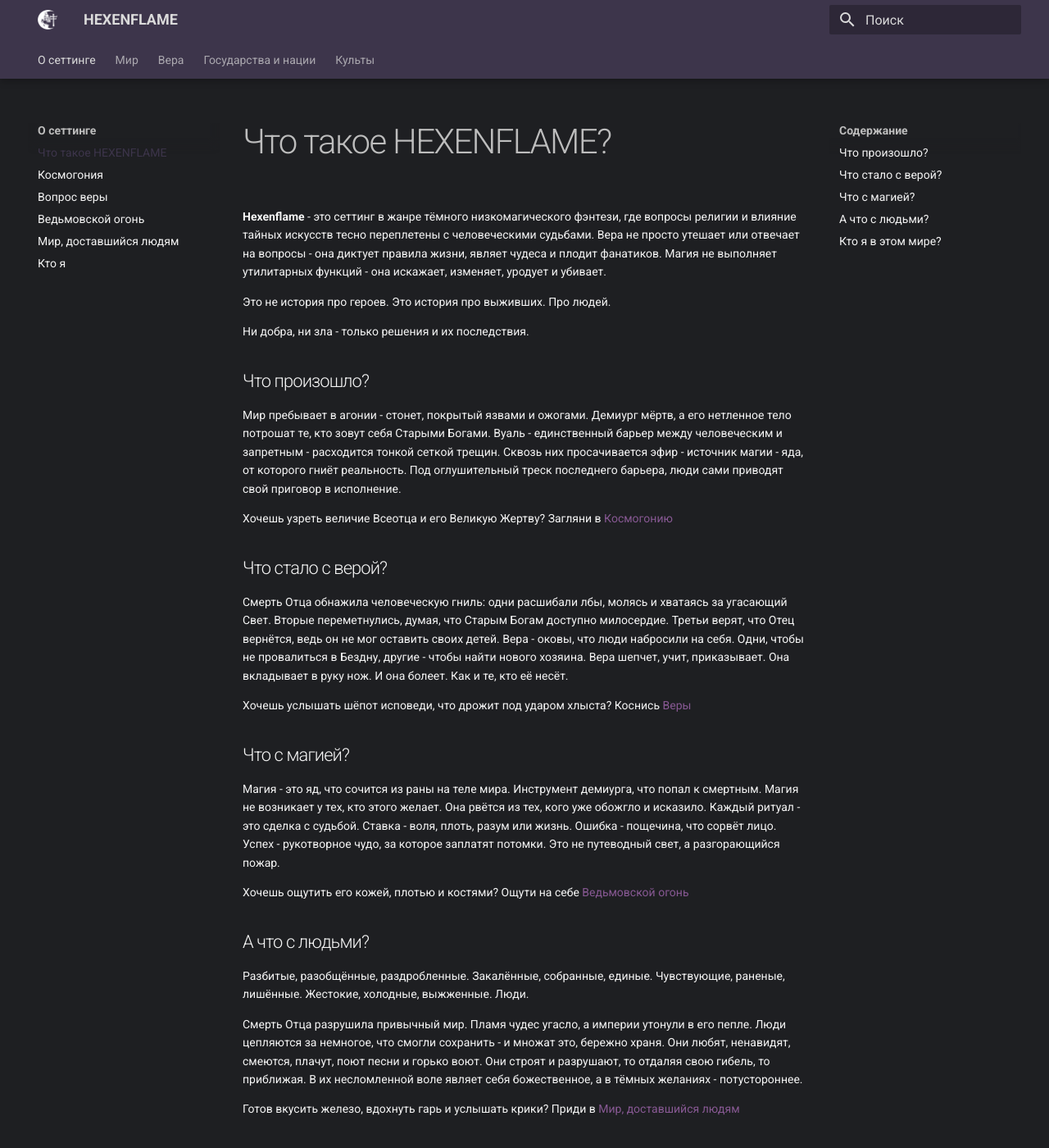
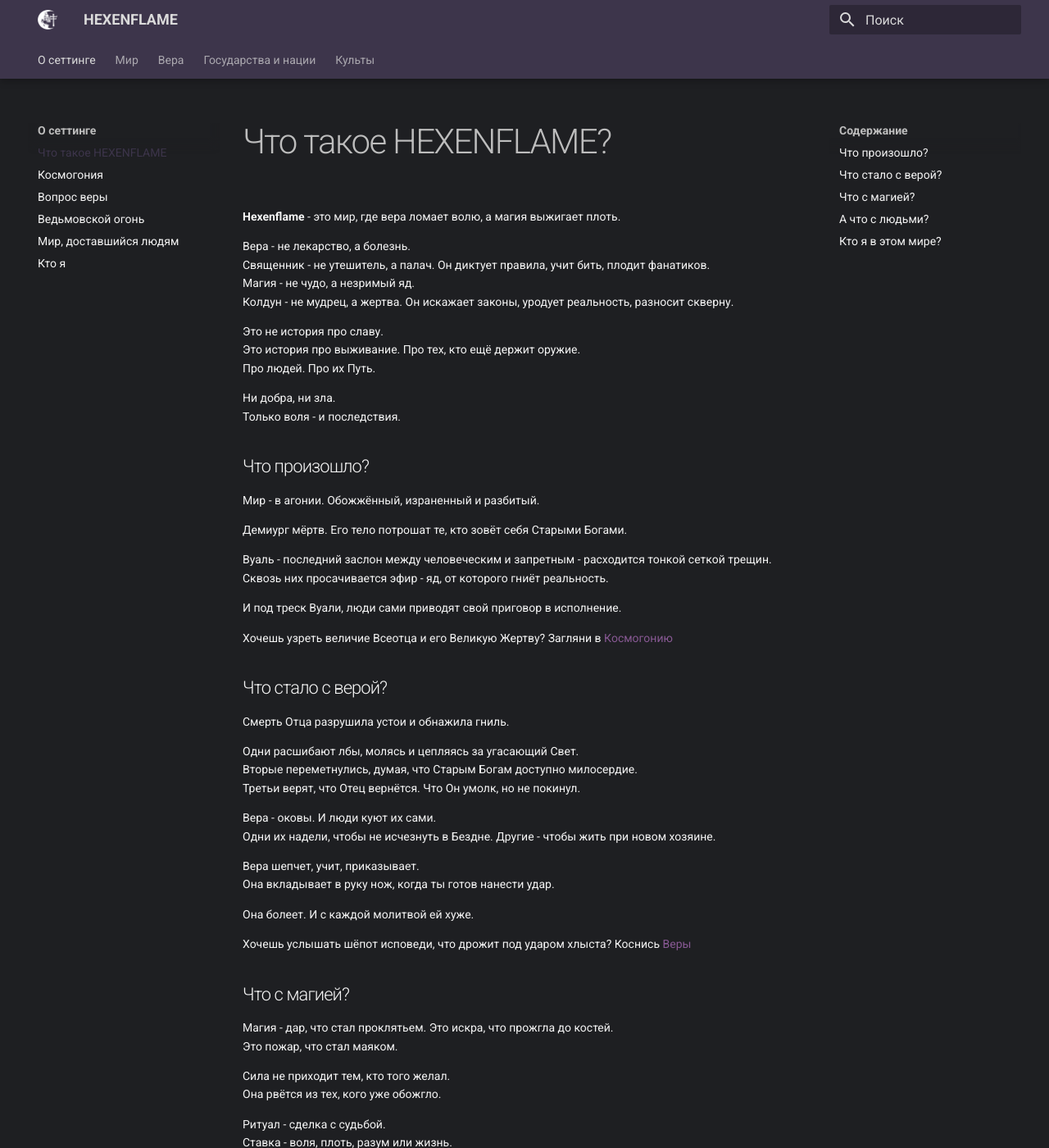
Before and after one commit to kiothesungod/hexenflame, an MkDocs documentation site: the page built from docs/start/index.md, in a window 1280 px wide and 1400 px high. Shown: the whole window at 82% size. Built offline with MkDocs 1.6.1 and Material for MkDocs 9.7.7, drawn with Linux system fonts in a browser that asks for light colours; some web fonts are replaced; some of the changed text lies outside the part shown.

Commit message:
Update index.md

```diff
--- a/docs/start/index.md
+++ b/docs/start/index.md
@@ -1,43 +1,82 @@
 # Что такое HEXENFLAME?
-**Hexenflame** - это сеттинг в жанре тёмного низкомагического фэнтези, где вопросы религии и влияние тайных искусств тесно переплетены с человеческими судьбами. Вера не просто утешает или отвечает на вопросы - она диктует правила жизни, являет чудеса и плодит фанатиков. Магия не выполняет утилитарных функций - она искажает, изменяет, уродует и убивает.
+**Hexenflame** - это мир, где вера ломает волю, а магия выжигает плоть.<br>
 
-Это не история про героев. Это история про выживших. Про людей.
+Вера - не лекарство, а болезнь.<br>
+Священник - не утешитель, а палач. Он диктует правила, учит бить, плодит фанатиков.<br>
+Магия - не чудо, а незримый яд.<br>
+Колдун - не мудрец, а жертва. Он искажает законы, уродует реальность, разносит скверну.<br>
 
-Ни добра, ни зла - только решения и их последствия.
+Это не история про славу.<br>
+Это история про выживание. Про тех, кто ещё держит оружие.<br>
+Про людей. Про их Путь.<br>
+
+Ни добра, ни зла.<br>
+Только воля - и последствия.<br>
 ## Что произошло?
-Мир пребывает в агонии - стонет, покрытый язвами и ожогами.
-Демиург мёртв, а его нетленное тело потрошат те, кто зовут себя Старыми Богами.
-Вуаль - единственный барьер между человеческим и запретным - расходится тонкой сеткой трещин. Сквозь них просачивается эфир - источник магии - яда, от которого гниёт реальность.
-Под оглушительный треск последнего барьера, люди сами приводят свой приговор в исполнение.
+Мир - в агонии. Обожжённый, израненный и разбитый.<br>
+
+Демиург мёртв. Его тело потрошат те, кто зовёт себя Старыми Богами.<br>
+
+Вуаль - последний заслон между человеческим и запретным - расходится тонкой сеткой трещин. Сквозь них просачивается эфир - яд, от которого гниёт реальность.<br>
+
+И под треск Вуали, люди сами приводят свой приговор в исполнение.<br>
 
 Хочешь узреть величие Всеотца и его Великую Жертву? Загляни в [Космогонию](./start/about_cosmogony.md)
 ## Что стало с верой?
-Смерть Отца обнажила человеческую гниль: одни расшибали лбы, молясь и хватаясь за угасающий Свет. Вторые переметнулись, думая, что Старым Богам доступно милосердие. Третьи верят, что Отец вернётся, ведь он не мог оставить своих детей.
-Вера - оковы, что люди набросили на себя. Одни, чтобы не провалиться в Бездну, другие - чтобы найти нового хозяина.
-Вера шепчет, учит, приказывает. Она вкладывает в руку нож.
-И она болеет. Как и те, кто её несёт.
+Смерть Отца разрушила устои и обнажила гниль.<br>
+
+Одни расшибают лбы, молясь и цепляясь за угасающий Свет. <br>
+Вторые переметнулись, думая, что Старым Богам доступно милосердие.<br>
+Третьи верят, что Отец вернётся. Что Он умолк, но не покинул.<br>
+
+Вера - оковы. И люди куют их сами.<br>
+Одни их надели, чтобы не исчезнуть в Бездне. Другие - чтобы жить при новом хозяине.<br>
+
+Вера шепчет, учит, приказывает.<br>
+Она вкладывает в руку нож, когда ты готов нанести удар.<br>
+
+Она болеет. И с каждой молитвой ей хуже.<br>
 
 Хочешь услышать шёпот исповеди, что дрожит под ударом хлыста? Коснись [Веры](./start/about_faith.md)
 ## Что с магией?
-Магия - это яд, что сочится из раны на теле мира. Инструмент демиурга, что попал к смертным.
-Магия не возникает у тех, кто этого желает. Она рвётся из тех, кого уже обожгло и исказило.
-Каждый ритуал - это сделка с судьбой. Ставка - воля, плоть, разум или жизнь.
-Ошибка - пощечина, что сорвёт лицо. Успех - рукотворное чудо, за которое заплатят потомки.
-Это не путеводный свет, а разгорающийся пожар.
+Магия - дар, что стал проклятьем. Это искра, что прожгла до костей.<br>
+Это пожар, что стал маяком.<br>
+
+Сила не приходит тем, кто того желал.<br>
+Она рвётся из тех, кого уже обожгло.<br>
+
+Ритуал - сделка с судьбой.<br>
+Ставка - воля, плоть, разум или жизнь.<br>
+Ошибка - вспышка, что обуглит плоть.<br>
+Успех - чудо, за которое заплатят потомки.<br>
+
+Это пламя на теле тлеющего мира.<br>
 
 Хочешь ощутить его кожей, плотью и костями? Ощути на себе [Ведьмовской огонь](./start/about_magic.md)
 ## А что с людьми?
-Разбитые, разобщённые, раздробленные. Закалённые, собранные, единые.
-Чувствующие, раненые, лишённые. Жестокие, холодные, выжженные.
-Люди.
+Разбитые, собранные, разобщённые, единые.<br>
+Чувствующие, холодные, раненые, жестокие.<br>
+Лишённые. Выжженные.<br>
+Люди.<br>
 
-Смерть Отца разрушила привычный мир. Пламя чудес угасло, а империи утонули в его пепле.
-Люди цепляются за немногое, что смогли сохранить - и множат это, бережно храня. Они любят, ненавидят, смеются, плачут, поют песни и горько воют. Они строят и разрушают, то отдаляя свою гибель, то приближая.
-В их несломленной воле являет себя божественное, а в тёмных желаниях - потустороннее.
+Отец умер - и мир дрогнул. Империи утонули в пепле былого пламени чудес.<br>
 
-Готов вкусить железо, вдохнуть гарь и услышать крики? Приди в [Мир, доставшийся людям](./start/about_story.md)
+Люди цепляются за немногое, что успели спасти - и множат это, бережно храня. <br>
+Они любят, ненавидят, смеются, плачут.<br>
+Слагают легенды о временах, что не успели застать. Поют колыбельные детям, чтобы не слышать шепот мёртвых. Возводят из руин, когда уже некуда идти. Горько воют, когда угасает свет.<br>
+
+В их несломленной воле - отблеск божественного.<br>
+В тёмных желаниях - эхо потустороннего.<br>
+
+Хочешь узнать, чем они живут и за что умирают? Приди в [Мир, доставшийся людям](./start/about_story.md)
 ## Кто я в этом мире?
-Ты - **прах**, что развеет ветер. Ты - **рука, что ещё сжимает клинок**. Ты тот, **чей Путь стоит того, чтобы пройти**.
-Твоя жизнь не будет полна великих свершений, но она **оставит след**. Мир не ждёт, что ты станешь героем, но...
+Ты - **рука, что до крови сжимает клинок.**<br>
+Ты - **прах, что развеет ветер.**<br>
+Ты - **тот, у кого есть Путь**.<br>
+
+Ты не станешь героем. Но ты волен выбрать свою дорогу.<br>
+Мир забудет твоё имя. Но пройденный Путь оставит в нём след.<br>
+
+Мир не ждёт тебя. Но ты можешь явить себя без зова.<br>
 
 Потерял себя? Начни с простого вопроса - [Кто я?](./start/who_am_i.md)
```
